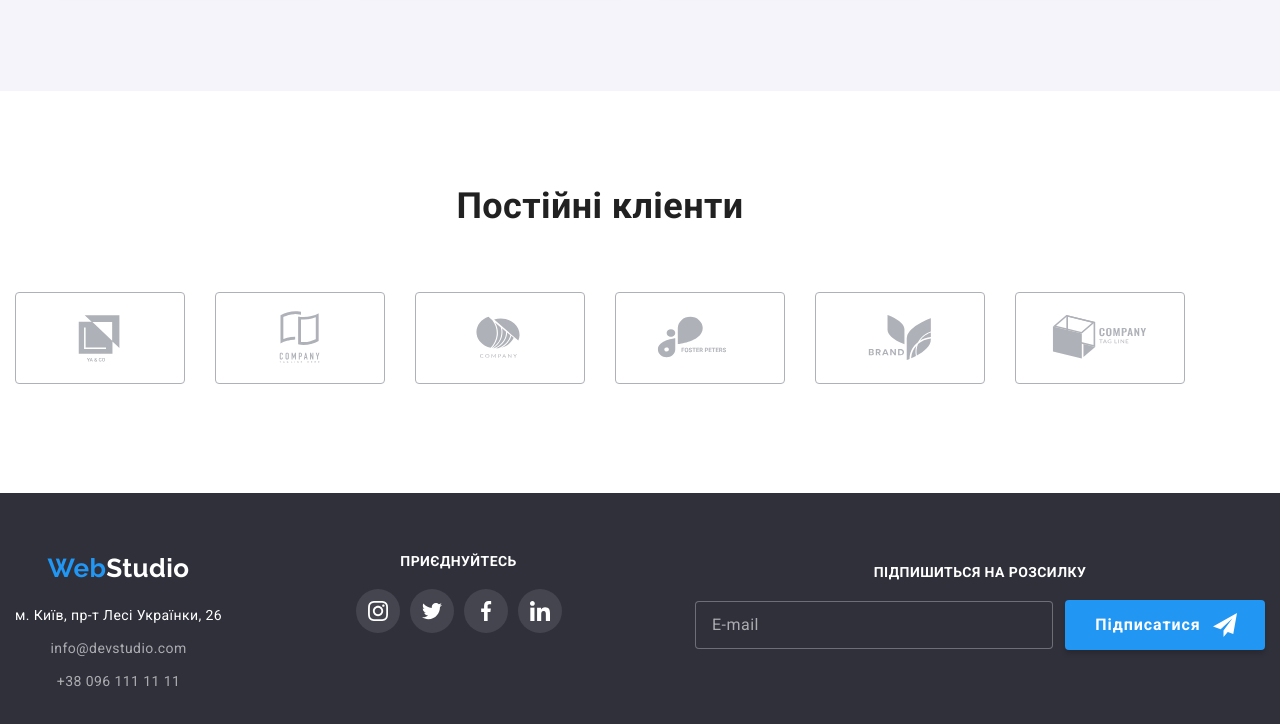
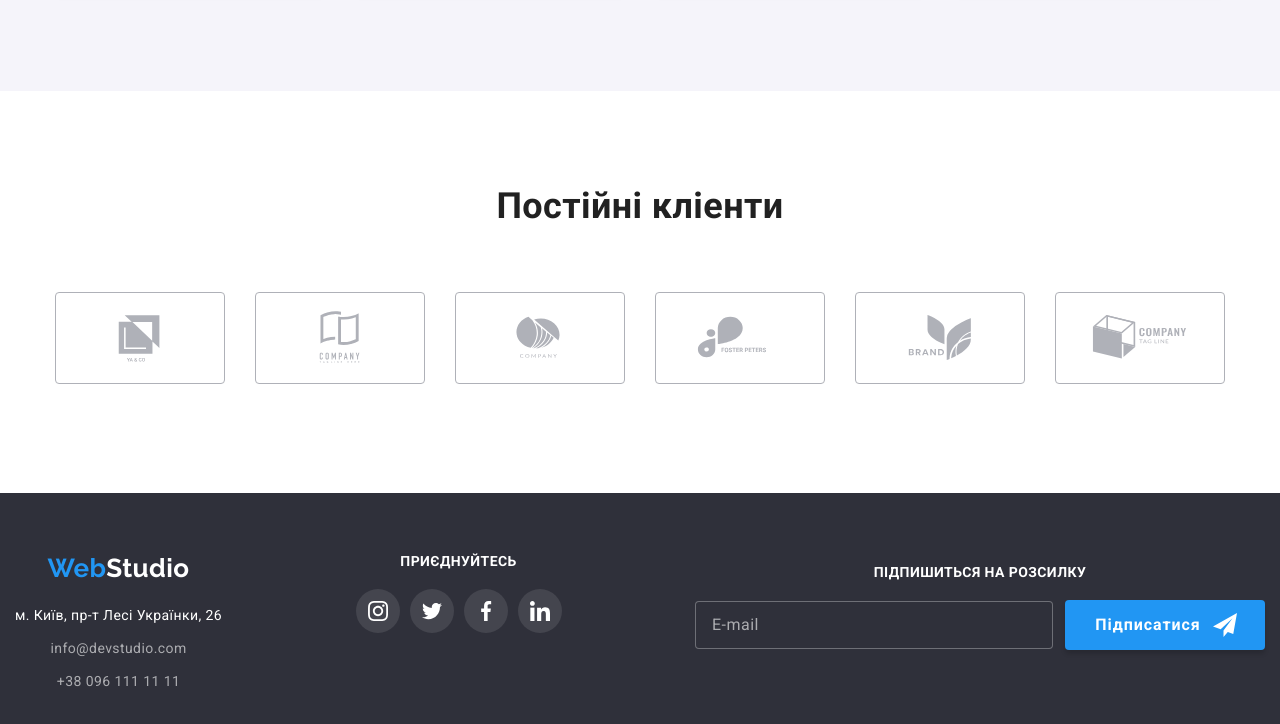
Before and after one commit to AlexxxPan/goit-markup-hw-08, a plain HTML site: page index.html in a window 1280 px wide. Shown: the part 2205-2929 px from the top of the page. Drawn offline with nearby package versions, Linux system fonts and the light colour scheme.

Commit message:
minor changes

```diff
--- a/sass/components/_clients.scss
+++ b/sass/components/_clients.scss
@@ -1,18 +1,21 @@
 .clients--size {
   padding-top: 60px;
   padding-bottom: 60px;
+
   @media screen and (min-width: 480px) {
     width: 480px;
   }
   @media screen and (min-width: 768px) {
     width: 768px;
+    margin-left: auto;
+    margin-right: auto;
   }
   @media screen and (min-width: 1200px) {
     width: 1200px;
+    margin-left: auto;
+    margin-right: auto;
   }
 }
-
-
 
 @media screen and (min-width: 1200px) {
   .clients--size {
@@ -61,7 +64,7 @@
 }
 .clients__link {
   border-radius: 4px;
-  width: 170px;
+  // width: 170px;
   height: 92px;
   display: flex;
   align-items: center;
```
Also changed, not shown: css/main.css, css/main.min.css, 2 other files.
